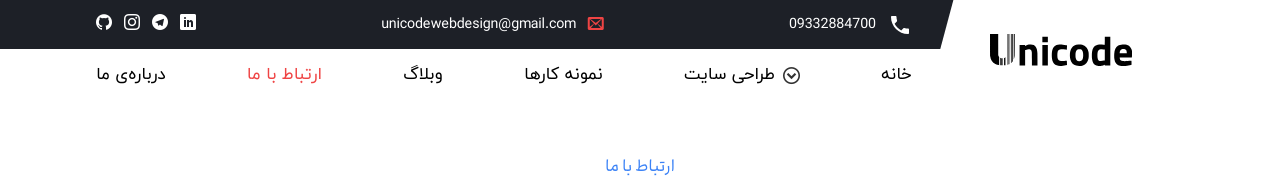
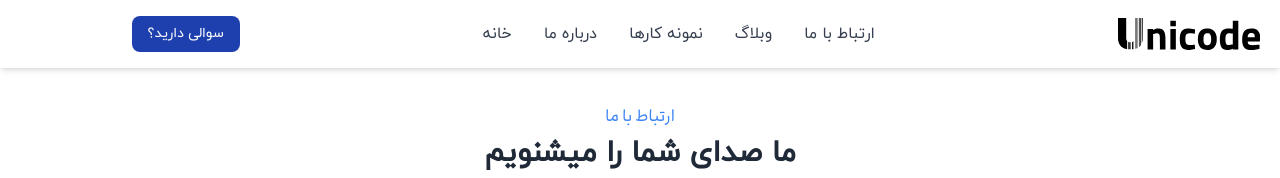
Before and after one commit to oo11boy/webunicode, a Next.js app: page /ContactUs in a window 1280 px wide. Shown: the top 178 px of the page. Built offline with nearby package versions, Linux system fonts and the light colour scheme.

Commit message:
update header

```diff
--- a/src/Components/Header/TopHeader.js
+++ b/src/Components/Header/TopHeader.js
@@ -1,33 +1,23 @@
 "use client";
+import Link from "next/link";
+import { useState, useEffect } from "react";
+import SmallLogo from "../UiComponents/SiteLogo/SiteLogo";
 
-import React, { useState, useEffect } from "react";
-import "@/app/icons.css";
-import NavbarItems from "@/Components/Header/NavbarItems/NavbarItems";
-import "./Header.css";
-import ContactNavbar from "./ContactNavbar";
-import ResoponsiveHeader from "./ResoponsiveHeader";
-import SmallLogo from "@/Components/UiComponents/SiteLogo/SiteLogo";
-import { usePathname } from "next/navigation";
+const TopHeader = ({ pathName }) => {
+  const [navIsOpened, setNavIsOpened] = useState(false);
+  const [isSticky, setIsSticky] = useState(false);
 
+  const toggleNavbar = () => {
+    setNavIsOpened((prev) => !prev);
+  };
 
-export default function TopHeader() {
-  const [isMobile, setIsMobile] = useState(false);
-  const [IsSticky, setIsSticky] = useState(false);
-  const pathName = usePathname();
-
-  const handleResize = () => {
-    setIsMobile(window.innerWidth < 1100);
+  const closeNavbar = () => {
+    setNavIsOpened(false);
   };
 
   useEffect(() => {
-    handleResize();
-    window.addEventListener("resize", handleResize);
-    return () => window.removeEventListener("resize", handleResize);
-  }, []);
-
-  useEffect(() => {
     const handleScroll = () => {
-      if (window.scrollY > 100) {
+      if (window.scrollY > 50) {
         setIsSticky(true);
       } else {
         setIsSticky(false);
@@ -35,26 +25,160 @@ export default function TopHeader() {
     };
 
     window.addEventListener("scroll", handleScroll);
-
     return () => {
       window.removeEventListener("scroll", handleScroll);
     };
   }, []);
+
   return (
     <>
-      <div className="flex w-full  text-center items-center justify-between">
-        <div className="top-navbar lg:h-[50px]">
-        {!isMobile && <ContactNavbar />}
-          <div className="h-full w-full pt-1 m-auto flex justify-between items-center z-[2]">
-            {isMobile || IsSticky ? <ResoponsiveHeader pathName={pathName}/> : <NavbarItems pathName={pathName}/>}
+      <div
+        aria-hidden={true}
+        onClick={closeNavbar}
+        className={`fixed bg-white inset-0 z-30 ${
+          navIsOpened ? "lg:hidden" : "hidden lg:hidden"
+        }`}
+      />
+      <nav
+        className={`flex z-[99] items-center justify-between w-full bg-transparent fixed top-0 left-0 shadow-md ${
+          isSticky ? "sticky-header bg-white dark:bg-gray-950" : "bg-white"
+        }`}
+        dir="rtl"
+      >
+        <div className="mx-auto p-4 flex w-full justify-between items-center lg:max-w-7xl px-5 sm:px-10 md:px-12 lg:px-5">
+          {/* لوگو */}
+          <div className="flex items-center pr-[4%] lg:pr-[unset]">
+          <SmallLogo  />
+          </div>
+
+          {/* منوی دسکتاپ */}
+          <div className="hidden md:flex items-center m-auto" id="navbar-menu">
+            <ul
+              className={`flex flex-row-reverse gap-x-8 ml-auto items-center ${
+                isSticky ? "text-black" : "text-gray-700 dark:text-gray-300"
+              }`}
+            >
+              <li>
+                <Link
+                  href="/"
+                  className={`relative py-2.5 duration-300 ease-linear hover:text-pink-600 after:absolute after:w-full after:left-0 after:bottom-0 after:h-px after:rounded-md after:origin-left after:ease-linear after:duration-300 after:scale-x-0 hover:after:scale-100 after:bg-pink-600 ${
+                    pathName === "/" ? "text-pink-600" : ""
+                  }`}
+                >
+                  خانه
+                </Link>
+              </li>
+              <li>
+                <Link
+                  href="/AboutUs"
+                  className={`relative py-2.5 duration-300 ease-linear hover:text-pink-600 after:absolute after:w-full after:left-0 after:bottom-0 after:h-px after:rounded-md after:origin-left after:ease-linear after:duration-300 after:scale-x-0 hover:after:scale-100 after:bg-pink-600 ${
+                    pathName === "/AboutUs" ? "text-pink-600" : ""
+                  }`}
+                >
+                  درباره ما
+                </Link>
+              </li>
+              <li>
+                <Link
+                  href="/listportfolio"
+                  className={`relative py-2.5 duration-300 ease-linear hover:text-pink-600 after:absolute after:w-full after:left-0 after:bottom-0 after:h-px after:rounded-md after:origin-left after:ease-linear after:duration-300 after:scale-x-0 hover:after:scale-100 after:bg-pink-600 ${
+                    pathName === "/listportfolio" ? "text-pink-600" : ""
+                  }`}
+                >
+                  نمونه کارها
+                </Link>
+              </li>
+              <li>
+                <Link
+                  href="/blogs"
+                  className={`relative py-2.5 duration-300 ease-linear hover:text-pink-600 after:absolute after:w-full after:left-0 after:bottom-0 after:h-px after:rounded-md after:origin-left after:ease-linear after:duration-300 after:scale-x-0 hover:after:scale-100 after:bg-pink-600 ${
+                    pathName === "/blogs" ? "text-pink-600" : ""
+                  }`}
+                >
+                  وبلاگ
+                </Link>
+              </li>
+              <li>
+                <Link
+                  href="/ContactUs"
+                  className={`relative py-2.5 duration-300 ease-linear hover:text-pink-600 after:absolute after:w-full after:left-0 after:bottom-0 after:h-px after:rounded-md after:origin-left after:ease-linear after:duration-300 after:scale-x-0 hover:after:scale-100 after:bg-pink-600 ${
+                    pathName === "/ContactUs" ? "text-pink-600" : ""
+                  }`}
+                >
+                  ارتباط با ما
+                </Link>
+              </li>
+            </ul>
+          </div>
+
+          {/* دکمه تماس در دسکتاپ */}
+          <div className="hidden md:flex items-center pl-[9%]">
+            <Link
+              href="/ContactUs"
+              className="text-sm font-medium text-white bg-blue-800 px-4 py-2 rounded-lg hover:bg-blue-900"
+            >
+              سوالی دارید؟
+            </Link>
+          </div>
+
+          {/* منوی همبرگری */}
+          <div className="flex items-center md:hidden">
+            <button
+              onClick={toggleNavbar}
+              aria-label="toggle navbar"
+              className="outline-none border-l border-l-indigo-100 dark:border-l-gray-800 pl-3 relative py-3"
+            >
+              <span
+                aria-hidden={true}
+                className={`flex h-0.5 w-6 rounded bg-gray-800 dark:bg-gray-300 transition duration-300 ${
+                  navIsOpened ? "rotate-45 translate-y-[.324rem]" : ""
+                }`}
+              />
+              <span
+                aria-hidden={true}
+                className={`mt-2 flex h-0.5 w-6 rounded bg-gray-800 dark:bg-gray-300 transition duration-300 ${
+                  navIsOpened ? "-rotate-45 -translate-y-[.324rem]" : ""
+                }`}
+              />
+            </button>
           </div>
         </div>
-        <div className="w-1/4 logosite  pr-[10%] text-right h-[100px] items-center flex justify-end bg-white absolute top-0  right-5 z-[1]">
-          <a href="../">
-            <SmallLogo skew={15} />
-          </a>
-        </div>
-      </div>
+
+        {/* منوی موبایل */}
+        {navIsOpened && (
+          <div className="lg:hidden absolute top-full left-0 w-full bg-white dark:bg-gray-950 py-8 px-5 sm:px-10 md:px-12">
+            <ul className="flex flex-col gap-6 text-gray-700 dark:text-gray-300">
+              <li>
+                <Link href="/" onClick={closeNavbar} className="hover:text-pink-600">
+                  خانه
+                </Link>
+              </li>
+              <li>
+                <Link href="/AboutUs" onClick={closeNavbar} className="hover:text-pink-600">
+                  درباره ما
+                </Link>
+              </li>
+              <li>
+                <Link href="/listportfolio" onClick={closeNavbar} className="hover:text-pink-600">
+                  نمونه کارها
+                </Link>
+              </li>
+              <li>
+                <Link href="/blogs" onClick={closeNavbar} className="hover:text-pink-600">
+                  وبلاگ
+                </Link>
+              </li>
+              <li>
+                <Link href="/ContactUs" onClick={closeNavbar} className="hover:text-pink-600">
+                  ارتباط با ما
+                </Link>
+              </li>
+            </ul>
+          </div>
+        )}
+      </nav>
     </>
   );
-}
+};
+
+export default TopHeader;
--- a/src/lib/ApiUrl.js
+++ b/src/lib/ApiUrl.js
@@ -1,4 +1,4 @@
 
 export const apiUrl = process.env.NODE_ENV === 'production'
     ? 'https://unicodewebdesign.com/api'
-    : 'http://localhost:3000/api'
+    : 'https://unicodewebdesign.com/api'
```
Also changed, not shown: src/app/page.js (+19 -20 lines).
